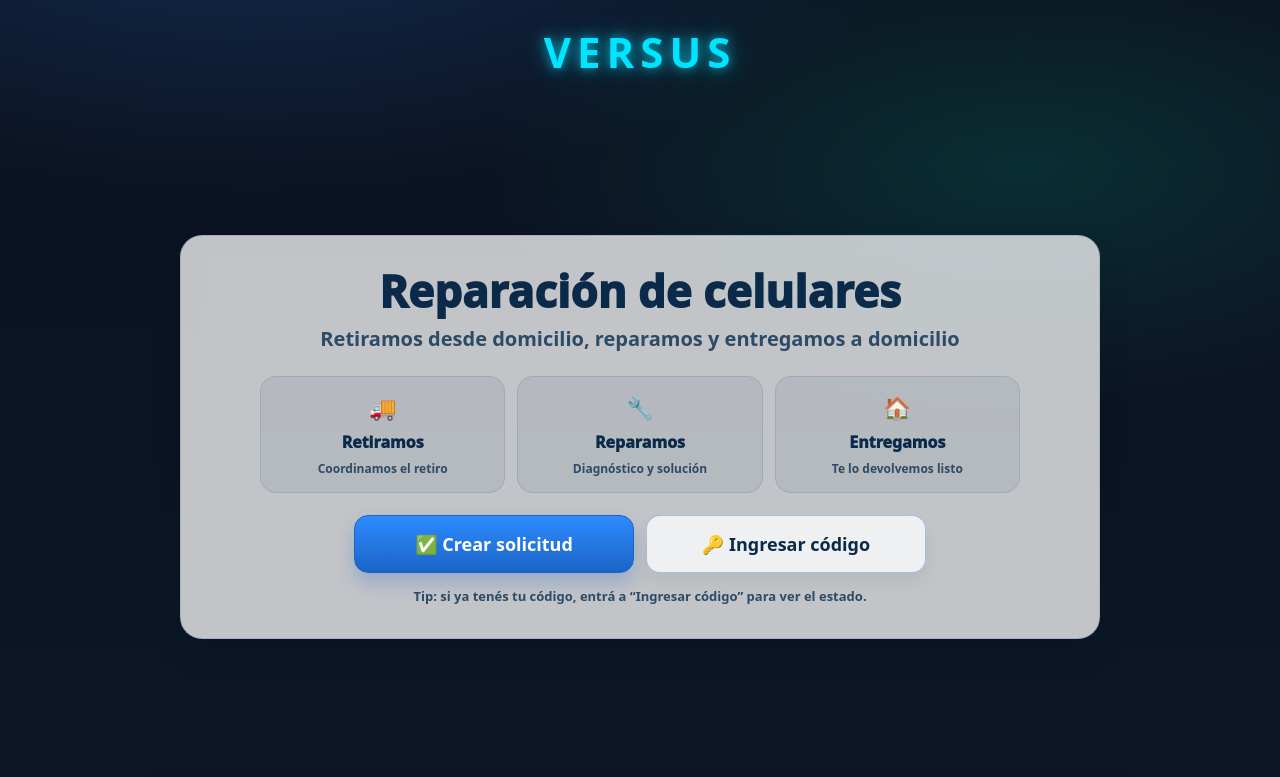
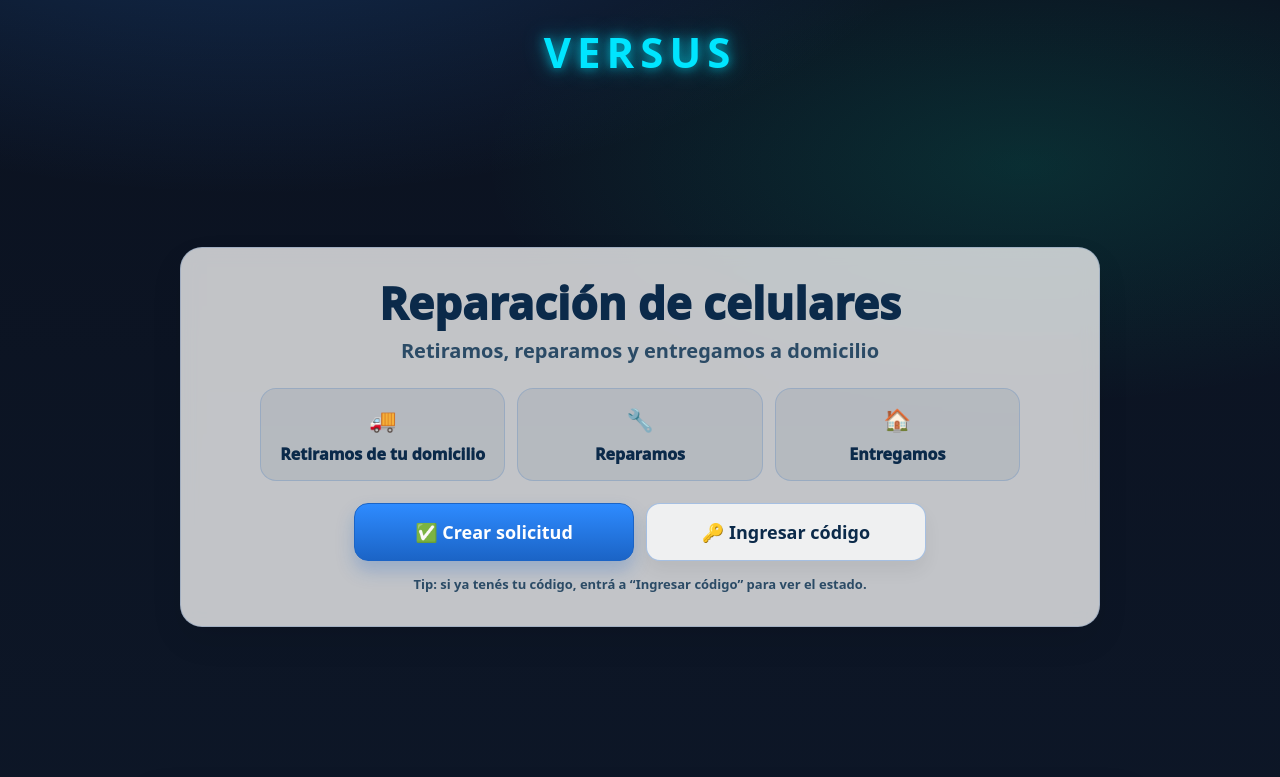
Before and after one commit to Faustortiz/versusFrontend, a React (Vite) app: page / in a window 1280 px wide. Shown: the top 777 px of the page. Built offline with nearby package versions, Linux system fonts and the light colour scheme; no server answers.

Commit message:
reparamos el LandingPage Nuevamente

```diff
--- a/src/pages/LandingPage.jsx
+++ b/src/pages/LandingPage.jsx
@@ -139,7 +139,7 @@ export default function LandingPage() {
               className="hero-subtitle"
               style={{ marginTop: 10, fontSize: 20, fontWeight: 800, color: "#2b4b66" }}
             >
-              Retiramos desde domicilio, reparamos y entregamos a domicilio
+              Retiramos, reparamos y entregamos a domicilio
             </div>
 
             <div
@@ -166,10 +166,10 @@ export default function LandingPage() {
                 }}
               >
                 <div style={{ fontSize: 22, marginBottom: 6 }}>🚚</div>
-                Retiramos
-                <div style={{ fontSize: 12, fontWeight: 800, marginTop: 6, color: "#2b4b66" }}>
+                Retiramos de tu domicilio
+                {/*<div style={{ fontSize: 12, fontWeight: 800, marginTop: 6, color: "#2b4b66" }}>
                   Coordinamos el retiro
-                </div>
+                </div>*/}
               </div>
 
               <div
@@ -184,9 +184,9 @@ export default function LandingPage() {
               >
                 <div style={{ fontSize: 22, marginBottom: 6 }}>🔧</div>
                 Reparamos
-                <div style={{ fontSize: 12, fontWeight: 800, marginTop: 6, color: "#2b4b66" }}>
+                {/*<div style={{ fontSize: 12, fontWeight: 800, marginTop: 6, color: "#2b4b66" }}>
                   Diagnóstico y solución
-                </div>
+                </div>*/}
               </div>
 
               <div
@@ -201,9 +201,9 @@ export default function LandingPage() {
               >
                 <div style={{ fontSize: 22, marginBottom: 6 }}>🏠</div>
                 Entregamos
-                <div style={{ fontSize: 12, fontWeight: 800, marginTop: 6, color: "#2b4b66" }}>
+                {/*<div style={{ fontSize: 12, fontWeight: 800, marginTop: 6, color: "#2b4b66" }}>
                   Te lo devolvemos listo
-                </div>
+                </div>*/}
               </div>
             </div>
 
```
